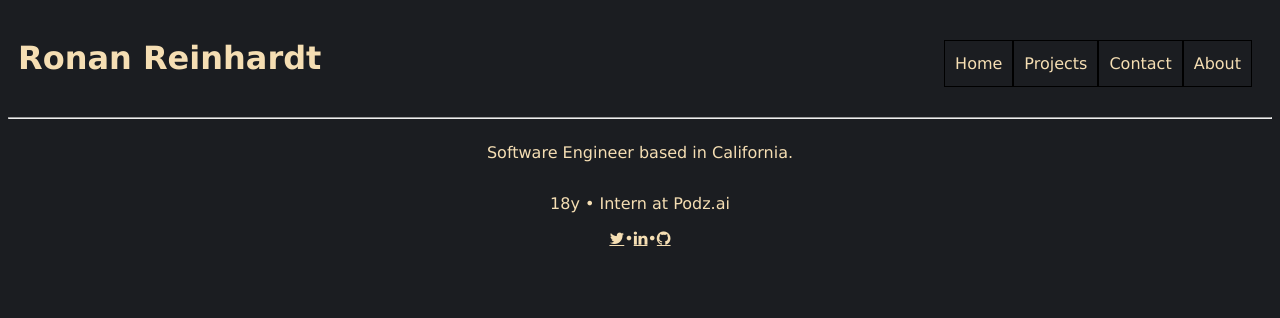
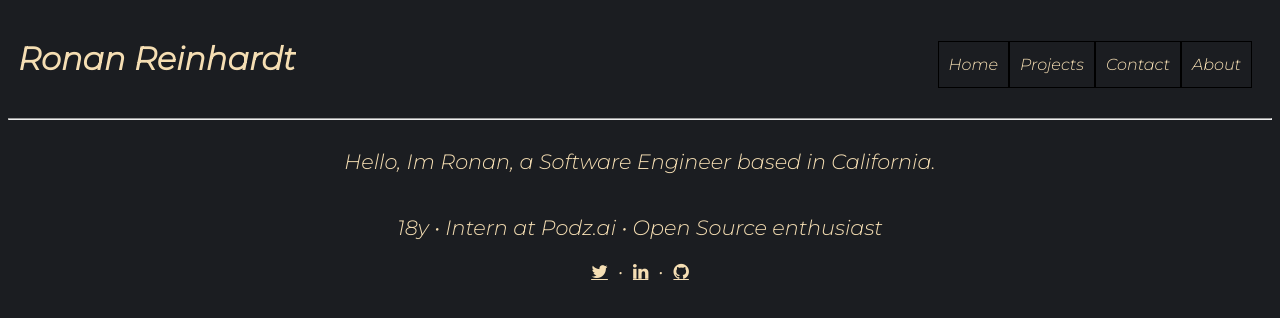
Before and after one commit to ronanscripts/ronann.dev, a plain HTML site: page index.html in a window 1280 px wide. Drawn offline with Linux system fonts and the light colour scheme.

Commit message:
updated index.html

```diff
--- a/index.html
+++ b/index.html
@@ -6,6 +6,7 @@
 <link rel="stylesheet" href="https://cdnjs.cloudflare.com/ajax/libs/font-awesome/4.7.0/css/font-awesome.min.css">
 <html>
     <head>
+        <link href="https://fonts.googleapis.com/css2?family=Montserrat:ital,wght@1,300&display=swap" rel="stylesheet">
         <title>Home | Ronan</title>
         <meta charset="utf-8">
         <meta http-equiv="X-UA-Compatible" content="IE=edge">
@@ -14,7 +15,7 @@
         <meta name="viewport" content="width=device-width, initial-scale=1">
         <link rel="stylesheet" href="style.css">
         <div class="header">
-           <h1> Ronan Reinhardt </h1>
+            <h1> Ronan Reinhardt </h1>
 
             <nav class="navBar">
                 <ul>
@@ -31,9 +32,9 @@
         <!--[if lt IE 7]>
             <p class="browsehappy">You are using an <strong>outdated</strong> browser. Please <a href="#">upgrade your browser</a> to improve your experience.</p>
         <![endif]-->
-        <div class="mainBody">
-            <p>Software Engineer based in California.</p>
-            <p>18y • Intern at Podz.ai</p>
+        <div  class="mainBody">
+            <p>Hello, Im Ronan, a Software Engineer based in California.</p>
+            <p>18y • Intern at Podz.ai • Open Source enthusiast</p>
         </div>
         <div class="socials">
         <a href="https://twitter.com/ronanscripts" class="fa fa-twitter"></a>
@@ -44,8 +45,6 @@
         </div>
 
 
-
-
         <script src="" async defer></script>
     </body>
 </html>
--- a/style.css
+++ b/style.css
@@ -2,6 +2,7 @@
     font-family: 'Lucida Sans', 'Lucida Sans Regular', 'Lucida Grande', 'Lucida Sans Unicode', Geneva, Verdana, sans-serif;
     color: wheat;
     background-color: #1b1d21;
+    font-family: 'Montserrat', sans-serif;
 }
 .header{
     display: flex;
@@ -41,9 +42,12 @@
     justify-content:center ;
     align-items: center;
     flex-direction: column;
+    font-size: 130%;
 }
 .socials{
     display: flex;
     justify-content:center ;
     align-items: center;
+    gap: 10px;
+    font-size: large;
 }
```
Also changed, not shown: about.html (+2 -0 lines), contact.html (+11 -0 lines), projects.html (+2 -0 lines).
